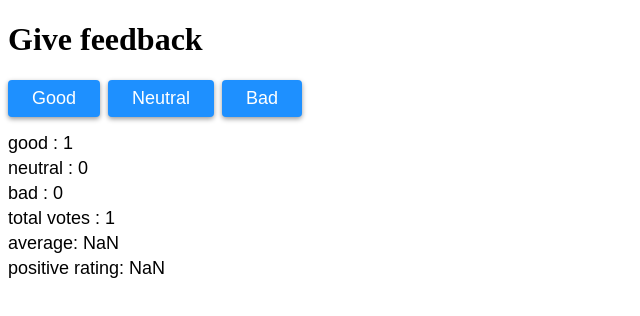
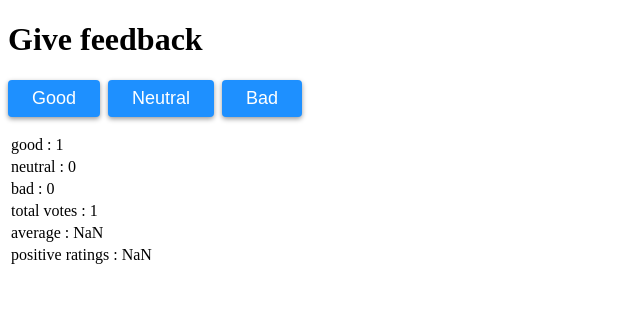
Before and after one commit to brkyurun/fullstackopen22, a React (Create React App) app in the folder part1/unicafe/: page / in a window 1280 px wide. Both pictures are taken after a click on the button "Good". Shown: the top 316 px of the page, without its empty margins (0-640 px from the left). Built offline with nearby package versions, Linux system fonts and the light colour scheme.

Commit message:
complete challenge 1.11

```diff
--- a/part1/unicafe/src/App.js
+++ b/part1/unicafe/src/App.js
@@ -1,4 +1,4 @@
-import { useState } from "react";
+import { Fragment, useState } from "react";
 
 const Button = ({ onClick, content }) => {
   return (
@@ -22,15 +22,9 @@ const Button = ({ onClick, content }) => {
 
 const StatisticLine = ({ text, count }) => {
   return (
-    <p
-      style={{
-        fontSize: "1.125rem",
-        fontFamily: "sans-serif",
-        margin: ".25rem 0",
-      }}
-    >
+    <>
       {text} : {count}
-    </p>
+    </>
   );
 };
 
@@ -39,40 +33,72 @@ const Statistics = ({ good, neutral, bad, average, positiveRating }) => {
 
   if (total === 0 && (average === 0 || positiveRating === 0)) {
     return (
-      <div>
+      <>
+        <table>
+          <tbody>
+            <tr>
+              <td>
                 <StatisticLine text="good" count={good} />
+              </td>
+            </tr>
+            <tr>
+              <td>
                 <StatisticLine text="neutral" count={neutral} />
+              </td>
+            </tr>
+            <tr>
+              <td>
                 <StatisticLine text="bad" count={bad} />
+              </td>
+            </tr>
+            <tr>
+              <td>
                 <StatisticLine text="total votes" count={total} />
+              </td>
+            </tr>
+          </tbody>
+        </table>
         <p>No votes cast yet!</p>
-      </div>
+      </>
     );
   }
   return (
-    <div>
+    <>
+      <table>
+        <tbody>
+          <tr>
+            <td>
               <StatisticLine text="good" count={good} />
+            </td>
+          </tr>
+          <tr>
+            <td>
               <StatisticLine text="neutral" count={neutral} />
+            </td>
+          </tr>
+          <tr>
+            <td>
               <StatisticLine text="bad" count={bad} />
+            </td>
+          </tr>
+          <tr>
+            <td>
               <StatisticLine text="total votes" count={total} />
-      <p
-        style={{
-          fontSize: "1.125rem",
-          fontFamily: "sans-serif",
-          margin: ".25rem 0",
-        }}
-      >
-        average: {average}
-      </p>
-      <p
-        style={{
-          fontSize: "1.125rem",
-          fontFamily: "sans-serif",
-          margin: ".25rem 0",
-        }}
-      >
-        positive rating: {positiveRating}
-      </p>
-    </div>
+            </td>
+          </tr>
+          <tr>
+            <td>
+              <StatisticLine text="average" count={average} />
+            </td>
+          </tr>
+          <tr>
+            <td>
+              <StatisticLine text="positive ratings" count={positiveRating} />
+            </td>
+          </tr>
+        </tbody>
+      </table>
+    </>
   );
 };
 
```
Lines whose indentation alone changed are shown as unchanged.
